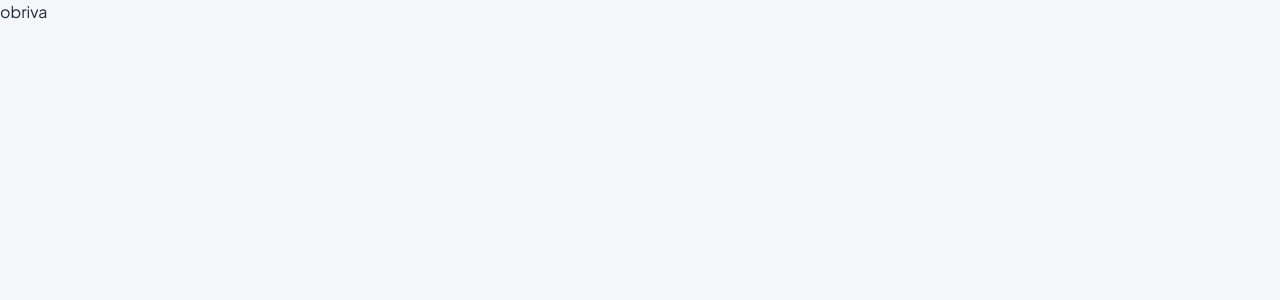
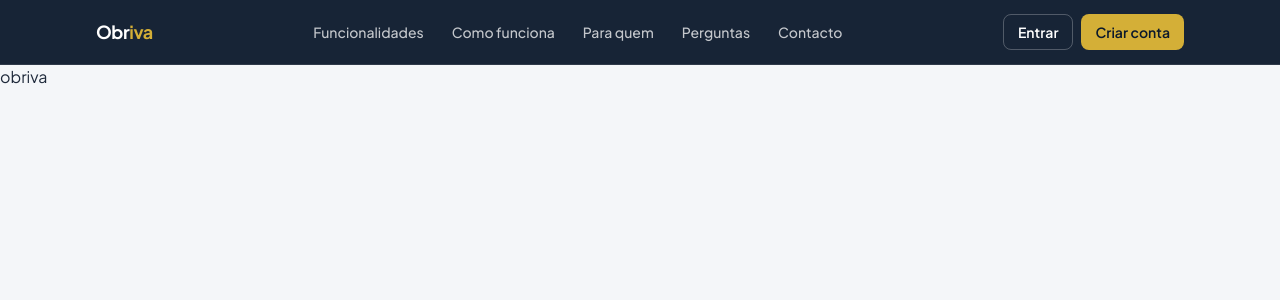
Before and after one commit to Obriva-org/Frontend_Obriva, a Next.js app: page / in a window 1280 px wide. Shown: the top 300 px of the page. Built offline with nearby package versions, Linux system fonts and the light colour scheme.

Commit message:
refactor: update of the component Header.

```diff
--- a/src/components/layout/Header.tsx
+++ b/src/components/layout/Header.tsx
@@ -1,6 +1,89 @@
+"use client";
+
+import { useEffect, useState } from "react";
+import Link from "next/link";
+import { Menu, X } from "lucide-react";
+import { Logo } from "@/components/layout/Logo";
+import { ButtonLink } from "@/components/ui/Button";
+import { Container } from "@/components/ui/Container";
+import { publicNav } from "@/config/navigation";
+
 export function Header() {
-    return(
-        <>
-        </>
-    );
+  const [open, setOpen] = useState(false);
+
+  // Fecha o menu com Esc
+  useEffect(() => {
+    if (!open) return;
+    const onKey = (e: KeyboardEvent) => e.key === "Escape" && setOpen(false);
+    window.addEventListener("keydown", onKey);
+    return () => window.removeEventListener("keydown", onKey);
+  }, [open]);
+
+  return (
+    <header className="sticky top-0 z-50 border-b border-white/10 bg-brand-navy/95 backdrop-blur">
+      <Container className="flex h-16 items-center justify-between">
+        <Logo />
+
+        {/* Desktop */}
+        <nav aria-label="Principal" className="hidden items-center gap-1 lg:flex">
+          {publicNav.map((item) => (
+            <Link
+              key={item.href}
+              href={item.href}
+              className="rounded-md px-3 py-2 text-sm font-medium text-white/75 transition-colors hover:text-brand-gold"
+            >
+              {item.label}
+            </Link>
+          ))}
+        </nav>
+
+        <div className="hidden items-center gap-2 lg:flex">
+          <ButtonLink href="/login" variant="outline-light" size="sm">
+            Entrar
+          </ButtonLink>
+          <ButtonLink href="/register" size="sm">
+            Criar conta
+          </ButtonLink>
+        </div>
+
+        {/* Mobile */}
+        <button
+          type="button"
+          className="flex h-10 w-10 items-center justify-center rounded-lg text-white lg:hidden"
+          aria-label={open ? "Fechar menu" : "Abrir menu"}
+          aria-expanded={open}
+          aria-controls="mobile-menu"
+          onClick={() => setOpen((v) => !v)}
+        >
+          {open ? <X className="h-6 w-6" /> : <Menu className="h-6 w-6" />}
+        </button>
+      </Container>
+
+      {open && (
+        <div
+          id="mobile-menu"
+          className="border-t border-white/10 bg-brand-navy lg:hidden"
+        >
+          <Container className="flex flex-col gap-1 py-4">
+            {publicNav.map((item) => (
+              <Link
+                key={item.href}
+                href={item.href}
+                onClick={() => setOpen(false)}
+                className="rounded-md px-3 py-3 text-base font-medium text-white/85 hover:bg-white/5 hover:text-brand-gold"
+              >
+                {item.label}
+              </Link>
+            ))}
+            <div className="mt-3 grid grid-cols-2 gap-3">
+              <ButtonLink href="/login" variant="outline-light">
+                Entrar
+              </ButtonLink>
+              <ButtonLink href="/register">Criar conta</ButtonLink>
+            </div>
+          </Container>
+        </div>
+      )}
+    </header>
+  );
 }
--- a/src/components/layout/Logo.tsx
+++ b/src/components/layout/Logo.tsx
@@ -1,5 +1,4 @@
 import Link from "next/link";
-import { HardHat } from "lucide-react";
 import { siteConfig } from "@/config/site";
 
 export function Logo({ className }: { className?: string }) {
@@ -9,11 +8,14 @@ export function Logo({ className }: { className?: string }) {
       className={`inline-flex items-center gap-2.5 ${className ?? ""}`}
       aria-label={`${siteConfig.name} — página inicial`}
     >
+      {/*
       <span className="flex h-9 w-9 items-center justify-center rounded-lg bg-brand-gold text-brand-navy">
         <HardHat className="h-5 w-5" aria-hidden />
+        logo
       </span>
+      */}
       <span className="text-lg font-bold tracking-tight text-white">
-        Obriva<span className="text-brand-gold">360</span>
+        Obr<span className="text-brand-gold">iva</span>
       </span>
     </Link>
   );
```
